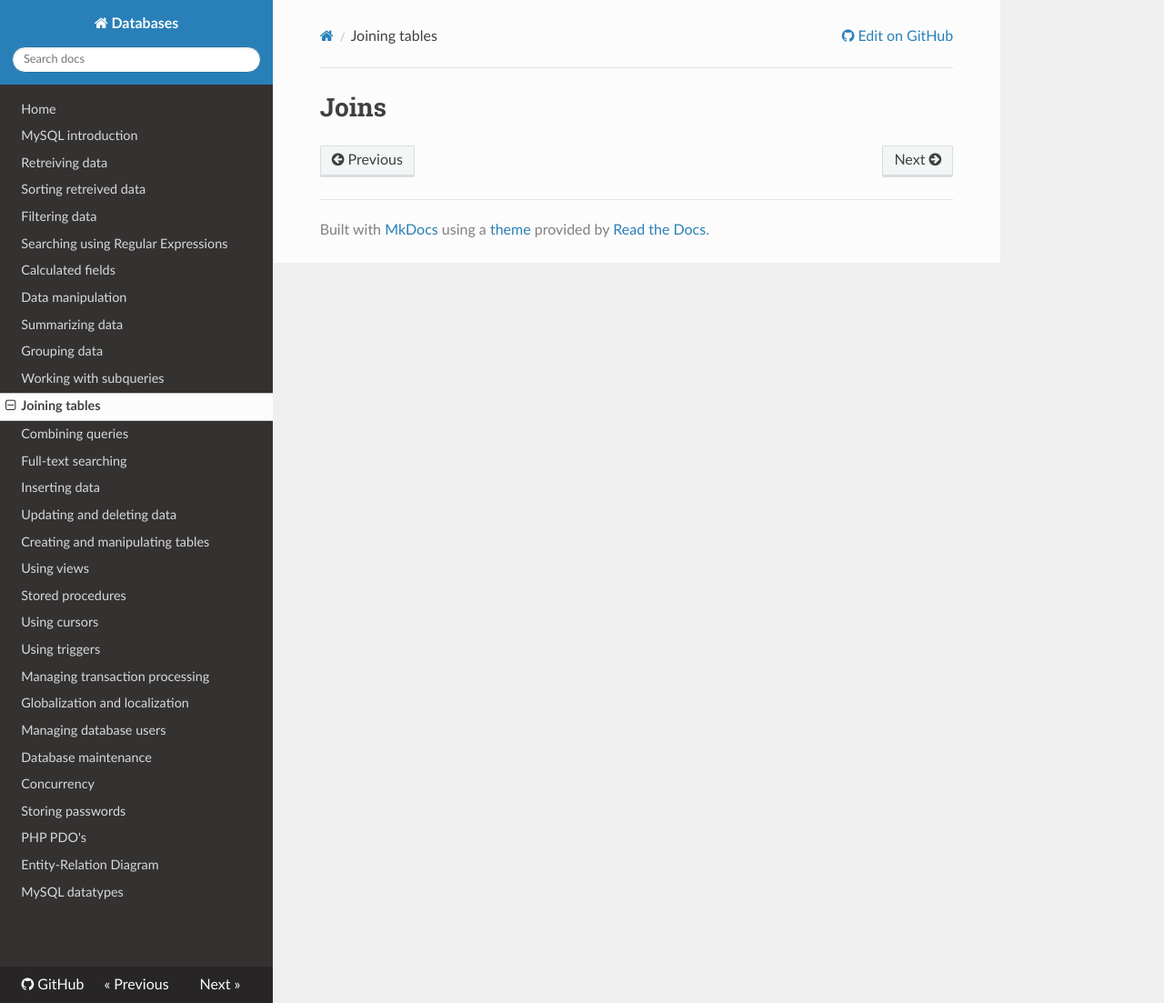
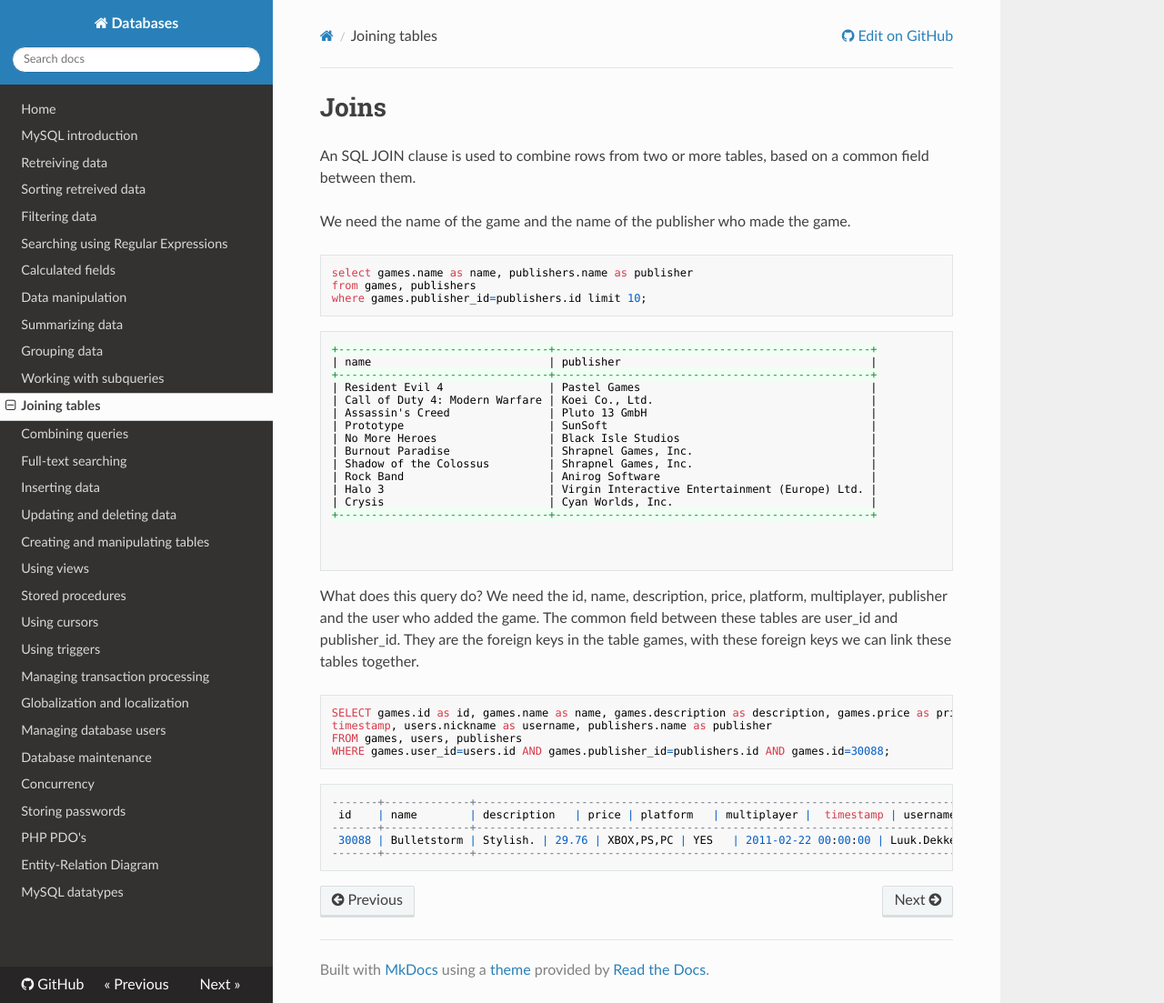
Before and after one commit to sillevl/course-databases, an MkDocs documentation site: the page built from docs/joins.md, in a window 1280 px wide and 1103 px high. Shown: the whole window at 91% size. Built offline with MkDocs 1.6.1, drawn with Linux system fonts in a browser that asks for light colours; nearby versions of some CDN libraries; old or Windows-style settings are respelled for this version of MkDocs.

Commit message:
Update joins.md
added queries and explanation

````diff
--- a/docs/joins.md
+++ b/docs/joins.md
@@ -1 +1,49 @@
 # Joins
+An SQL JOIN clause is used to combine rows from two or more tables, based on a common field between them.
+
+We need the name of the game and the name of the publisher who made the game.
+```sql
+select games.name as name, publishers.name as publisher
+from games, publishers
+where games.publisher_id=publishers.id limit 10;
+```
+```
++--------------------------------+------------------------------------------------+
+| name                           | publisher                                      |
++--------------------------------+------------------------------------------------+
+| Resident Evil 4                | Pastel Games                                   |
+| Call of Duty 4: Modern Warfare | Koei Co., Ltd.                                 |
+| Assassin's Creed               | Pluto 13 GmbH                                  |
+| Prototype                      | SunSoft                                        |
+| No More Heroes                 | Black Isle Studios                             |
+| Burnout Paradise               | Shrapnel Games, Inc.                           |
+| Shadow of the Colossus         | Shrapnel Games, Inc.                           |
+| Rock Band                      | Anirog Software                                |
+| Halo 3                         | Virgin Interactive Entertainment (Europe) Ltd. |
+| Crysis                         | Cyan Worlds, Inc.                              |
++--------------------------------+------------------------------------------------+
+
+
+
+```
+
+
+
+
+What does this query do?
+We need the id, name, description, price, platform, multiplayer, publisher and the user who added the game.
+The common field between these tables are user_id and publisher_id.
+They are the foreign keys in the table games, with these foreign keys we can link these tables together.
+```sql
+SELECT games.id as id, games.name as name, games.description as description, games.price as price, games.platform as platform, games.multiplayer as multiplayer, games.timestamp as
+timestamp, users.nickname as username, publishers.name as publisher
+FROM games, users, publishers
+WHERE games.user_id=users.id AND games.publisher_id=publishers.id AND games.id=30088;
+```
+```
+-------+-------------+-------------------------------------------------------------------------------------------------
+ id    | name        | description   | price | platform   | multiplayer |  timestamp | username    | publisher       |
+-------+-------------+-------------------------------------------------------------------------------------------------
+ 30088 | Bulletstorm | Stylish. | 29.76 | XBOX,PS,PC | YES   | 2011-02-22 00:00:00 | Luuk.Dekker | BAP Interactive |
+-------+-------------+-------------------------------------------------------------------------------------------------
+```
````
